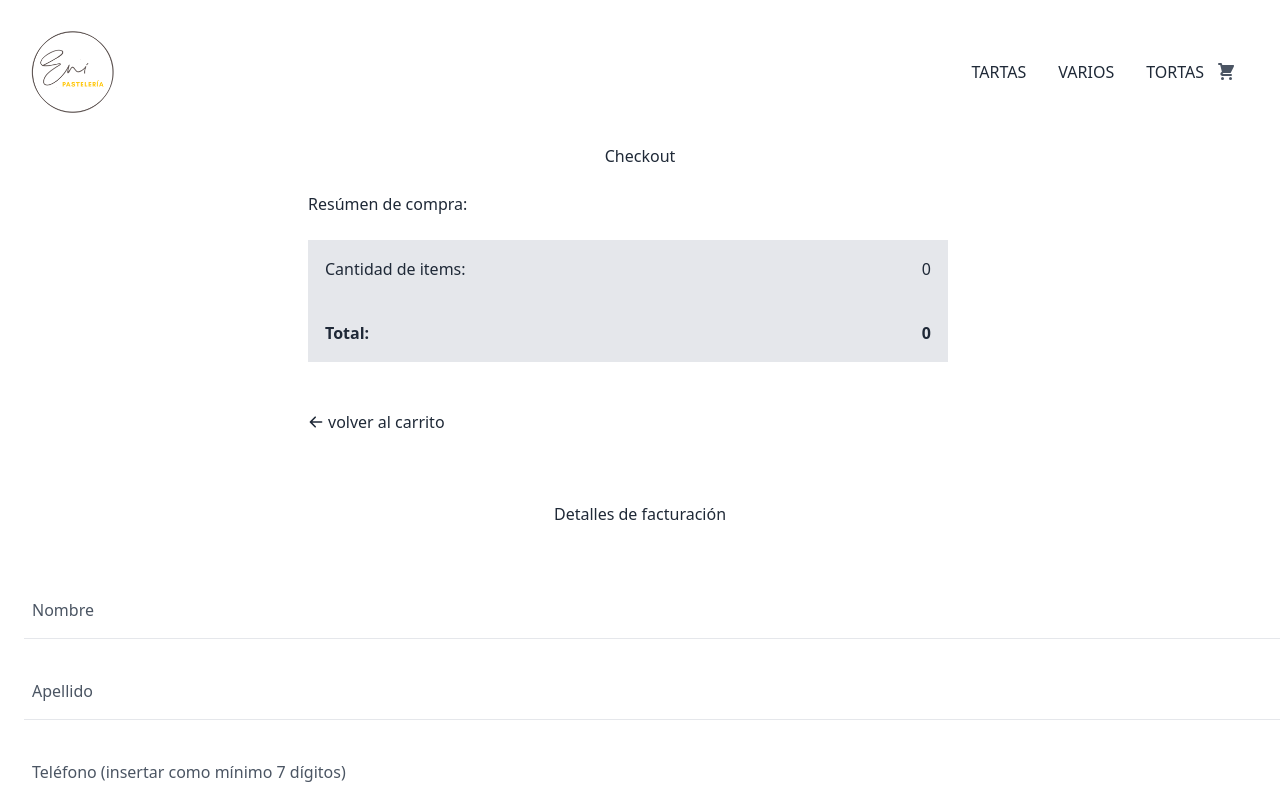
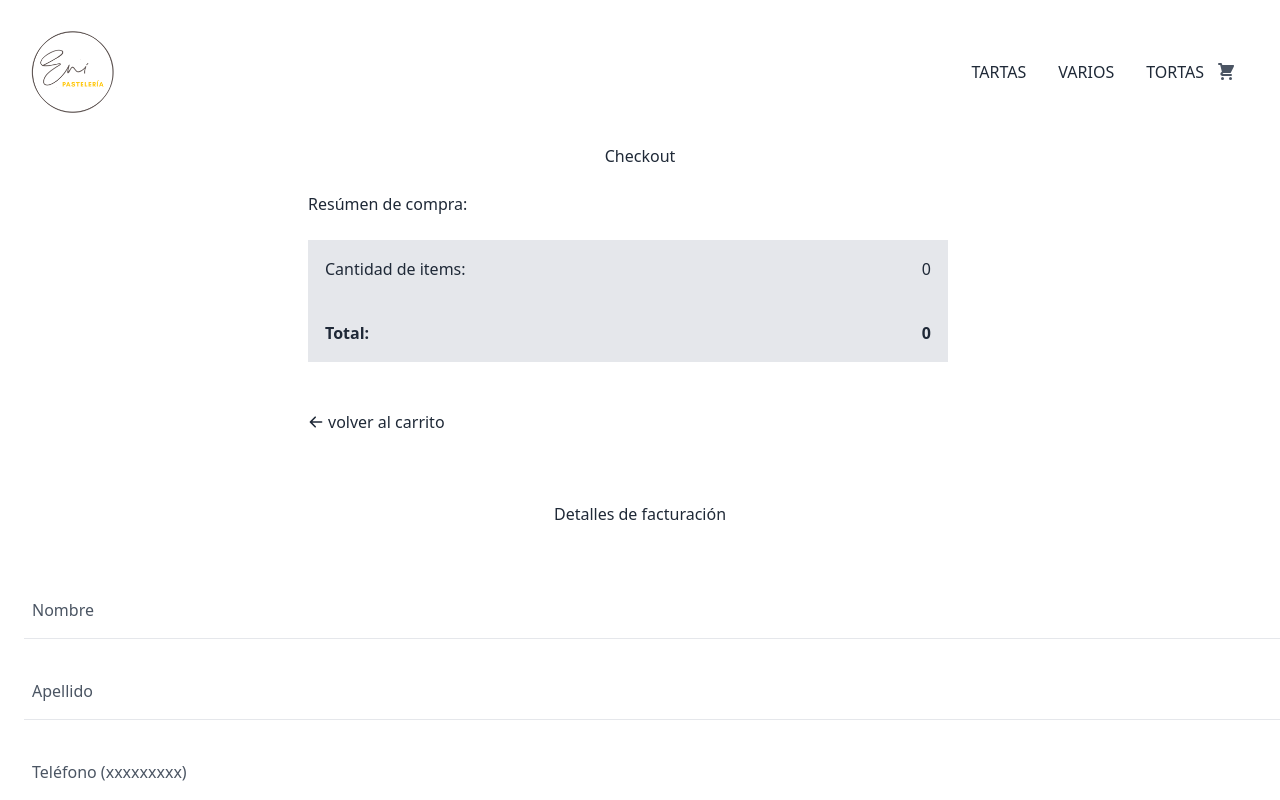
Before and after one commit to Lulariera/EmiProyectoReact, a React (Create React App) app: page /checkout in a window 1280 px wide. Shown: the top 800 px of the page. Built offline with nearby package versions, Linux system fonts and the light colour scheme; no server answers; a web font is replaced by a local one.

Commit message:
ultimos cambios-readme

```diff
--- a/src/componentes/Checkout/Checkout.jsx
+++ b/src/componentes/Checkout/Checkout.jsx
@@ -83,7 +83,7 @@ const Checkout = () => {
                         id="surname" type="text" name="surname" required onChange={handleSubmitChange} placeholder="Apellido" />
                     <input
                         className="px-2 focus:outline-none focus:ring-white focus:border-gray-600 border-b border-gray-200 placeholder-gray-600 py-4 w-full "
-                        id="telephone" type="tel" name="telephone" required onChange={handleSubmitChange} placeholder="Teléfono (insertar como mínimo 7 dígitos)" />
+                        id="telephone" type="tel" name="telephone" required onChange={handleSubmitChange} placeholder="Teléfono (xxxxxxxxx)" />
                     <input
                         className="px-2 focus:outline-none focus:ring-white focus:border-gray-600 border-b border-gray-200 placeholder-gray-600 py-4 w-full "
                         id="email" type="email" name="email" required onChange={handleSubmitChange} placeholder="E-mail" />
--- a/src/componentes/ItemDetailContainer/ItemDetail/ItemDetails.jsx
+++ b/src/componentes/ItemDetailContainer/ItemDetail/ItemDetails.jsx
@@ -36,7 +36,7 @@ const ItemDetail = ({ item }) => {
 					<div className="sm:col-span-8 lg:col-span-7">
 					  <h2 className="text-2xl font-extrabold text-pink-500 sm:pr-12">{item.name}</h2>
 
-					  <section aria-labelledby="information-heading" className="mt-2">
+					  <section className="mt-2">
 						<div className="flex items-center">
 							<a href=" " className="ml-3 text-lg font-medium text-indigo-600 hover:text-indigo-500 mb-3">{item.info}</a>
 						  </div>
--- a/src/componentes/ItemListContainer/ItemList/Item/Item.jsx
+++ b/src/componentes/ItemListContainer/ItemList/Item/Item.jsx
@@ -20,7 +20,7 @@ const Item = ({ item }) => {
                         <div className="mt-4 pb-4">
                             <span className="text-teal-600 text-md font-semibold">{item.details}</span>
                         </div>
-                        <Link to={`/item/${item.id}`} for="my-modal-3" className="btn modal-button mt-2">Ver más</Link>
+                        <Link to={`/item/${item.id}`} htmlFor="my-modal-3" className="btn modal-button mt-2">Ver más</Link>
 
                     </div>
                 </div>
```
Also changed, not shown: 1 other file (tests, documents, lock files or other folders).
